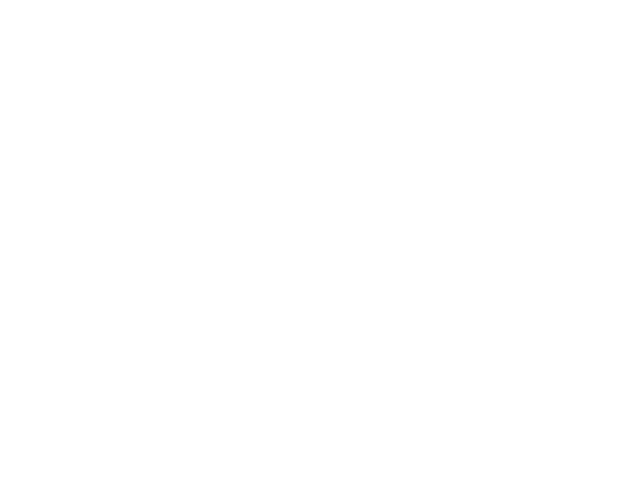
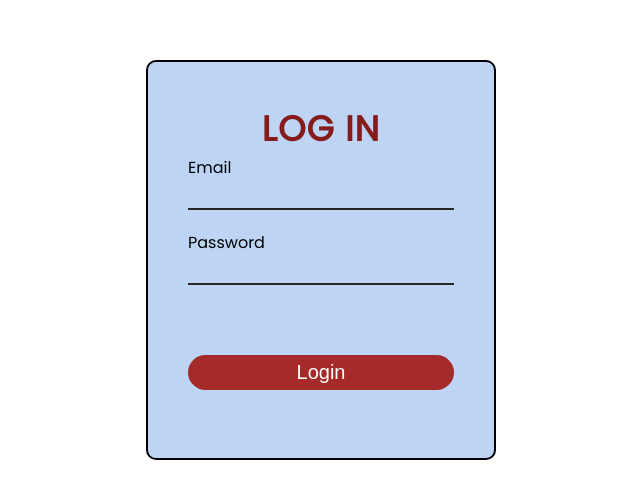
Before and after one commit to mohamad-tahan/survey-project, a React (Create React App) app in the folder react-survey/: page / in a window 1280 px wide. Before the commit this address had no page. Shown: the part 140-638 px from the top of the page, without its empty margins (319-959 px from the left). Built offline with nearby package versions, Linux system fonts and the light colour scheme.

Commit message:
Added route for UserSurvey

```diff
--- a/react-survey/src/App.js
+++ b/react-survey/src/App.js
@@ -13,6 +13,8 @@ import Checkbox from './components/Checkbox';
 import DateType from './components/DateType';
 import EmailType from './components/EmailType';
 import Survey from './components/Survey';
+import UserSurvey from './components/UserSurvey';
+
 
 
 
@@ -28,7 +30,7 @@ function App() {
 
         <Routes>
 
-        <Route path="/login" element={<Login />}></Route>
+        <Route path="/" element={<Login />}></Route>
 
           <Route path="/addSurvey" element={<AddSurvey /> }></Route>
           <Route path="/addtextType" element={<TextType /> }></Route>
@@ -41,6 +43,8 @@ function App() {
 
 
           <Route path="/survey" element={<Survey /> }></Route>
+          <Route path="/userSurvey" element={<UserSurvey /> }></Route>
+
 
         </Routes>
 
```
